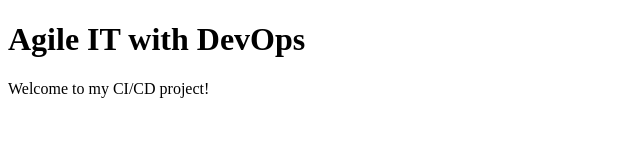
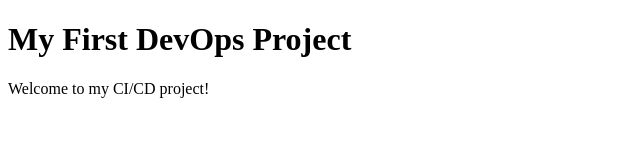
Before and after one commit to musta2006ppp-sketch/Agile-DevOps-Lab3, a plain HTML site: page index.html in a window 1280 px wide. Shown: the whole page, without its empty margins (0-640 px from the left). Drawn offline with Linux system fonts and the light colour scheme.

Commit message:
Update main page

```diff
--- a/index.html
+++ b/index.html
@@ -5,7 +5,7 @@
   <title>Agile IT with DevOps</title>
 </head>
 <body>
-  <h1>Agile IT with DevOps</h1>
+    <h1>My First DevOps Project</h1>
   <p>Welcome to my CI/CD project!</p>
 </body>
 </html>
```
